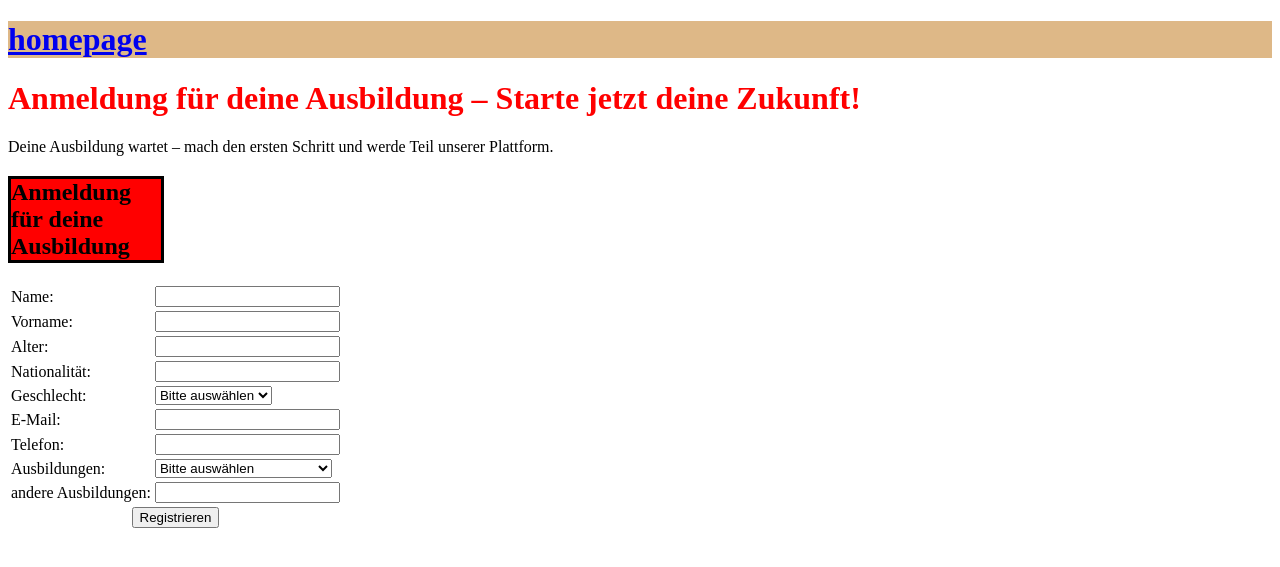
After one commit to QuangLeGerman/Ausbildungsportal3, a PHP site: page /Ausbildungsanmeldung.html in a window 1280 px wide. The commit adds this page. Shown: the top 567 px of the page. Run offline with PHP 8.4, Linux system fonts and the light colour scheme.

Commit message:
first commit

```diff
--- /dev/null
+++ b/Ausbildungsanmeldung.html
@@ -0,0 +1,98 @@
+<!DOCTYPE html>
+<html lang="en">
+  <head>
+    <meta charset="UTF-8" />
+    <meta name="viewport" content="width=device-width, initial-scale=1.0" />
+    <link rel="stylesheet" href="style.css" />
+    <title>Ausbildungsanmeldung</title>
+  </head>
+  <h1 class="homepage1"> <a href="./index.html">homepage</a></h1>
+  <h1 style="color: red">Anmeldung für deine Ausbildung – Starte jetzt deine Zukunft!</h1>
+
+    Deine Ausbildung wartet – mach den ersten Schritt und werde Teil unserer
+    Plattform.
+  </h1>
+  <h2 class="mauregistrierung1">Anmeldung für deine Ausbildung</h2>
+  <form action="/register" method="post">
+    <table>
+      <tr>
+        <td><label for="name">Name:</label></td>
+
+        <td><input type="text" id="name" name="name" required /></td>
+      </tr>
+      <tr>
+        <td><label for="Vorname">Vorname:</label></td>
+        <td><input type="text" id="name" name="name" required /></td>
+      </tr>
+      <tr>
+        <td><label for="age">Alter:</label></td>
+        <td><input type="number" id="age" name="age" required /></td>
+      </tr>
+      <tr>
+        <td><label for="nationality">Nationalität:</label></td>
+        <td>
+          <input type="text" id="nationality" name="nationality" required />
+        </td>
+      </tr>
+      <tr>
+        <td><label for="gender">Geschlecht:</label></td>
+        <td>
+          <select id="gender" name="gender" required>
+            <option value="">Bitte auswählen</option>
+            <option value="männlich">Männlich</option>
+            <option value="weiblich">Weiblich</option>
+            <option value="divers">Divers</option>
+          </select>
+        </td>
+      </tr>
+      <tr>
+        <td><label for="email">E-Mail:</label></td>
+        <td><input type="email" id="email" name="email" required /></td>
+      </tr>
+      <tr>
+        <td><label for="Telefon">Telefon:</label></td>
+        <td><input type="Telefon" id="Telefon" name="Telefon" required /></td>
+      </tr>
+      <tr>
+        <td><label for="Ausbildung">Ausbildungen:</label></td>
+        <td>
+          <select id="Ausbildung" name="Ausbildung" required>
+            <option value="">Bitte auswählen</option>
+            <option value="Hotelfachmann/-frau">Hotelfachmann/-frau</option>
+            <option value="Krankenschwester">Krankenschwester</option>
+            <option value="Altenpflege">Altenpfleger</option>
+            <option value="Techniker/-in">Techniker/-in</option>
+            <option value="Hausmeister">Hausmeister</option>
+            <option value="Verkäufer/-in">Verkäufer/-in</option>
+            <option value="Busfahrer/-in">Busfahrer/-in</option>
+            <option value="Bauer">Bauer</option>
+            <option value="Koch">Koch</option>
+            <option value="Restaurantfachmann/-frau">
+              Restaurantfachmann/-frau
+            </option>
+            <option value="Elektroniker">Elektroniker</option>
+          </select>
+        </td>
+      </tr>
+      <tr>
+        <td><label for="andere Ausbildungen">andere Ausbildungen:</label></td>
+
+        <td>
+          <input
+            type="text"
+            id="andere Ausbildungen"
+            name="andere Ausbildungen"
+            required
+          />
+        </td>
+      </tr>
+
+      <tr class="registrierung2">
+        <td colspan="2" style="text-align: center">
+          <button type="submit">Registrieren</button>
+        </td>
+      </tr>
+    </table>
+  </form>
+  <body></body>
+</html>
--- a/MA_ANMELDEN.html
+++ b/MA_ANMELDEN.html
@@ -6,6 +6,7 @@
     <link rel="stylesheet" href="style.css" />
     <title>Anmelden für MA</title>
   </head>
+  <h1 class="homepage1"> <a href="./index.html">homepage</a></h1>
   <h1 class="malogin">Mitarbeiter-Login</h1>
   <p>
     Willkommen im internen Bereich von APDA. <br />
--- a/anmelden_login.html
+++ b/anmelden_login.html
@@ -5,8 +5,10 @@
     <meta name="viewport" content="width=device-width, initial-scale=1.0" />
 <link rel="stylesheet" href="style.css">
 
+
     <title>Anmelden-Login</title>
   </head>
+  <h1 class="homepage1"> <a href="./index.html">homepage</a></h1>
   <h1 class="anmelden1">Anmelden / Log-in</h1>
 
   <p>
--- a/ausbildungen.html
+++ b/ausbildungen.html
@@ -5,6 +5,7 @@
     <meta name="viewport" content="width=device-width, initial-scale=1.0" />
     <title>Ausbildungen</title>
   </head>
+  <h1 class="homepage1"> <a href="./index.html">homepage</a></h1>
   <h1 style="color: brown;">Ausbildung zum/zur Hotelfachmann / Hotelfachfrau</h1>
   <h1>Berufsbild</h1>
   <h2>
--- a/index.html
+++ b/index.html
@@ -6,6 +6,7 @@
     <link rel="stylesheet" href="style.css" />
     <title>Document</title>
   </head>
+  <h1 class="homepage1"> <a href="./index.html">homepage</a></h1>
   <h1>
     <div class="anhnentrang">
       <img src="./img/R1.jpg" alt="" class="anhnen" />
@@ -25,6 +26,8 @@
       <span class="s1"><a href="./registrieren.html">Registrieren</a></span>
       <span class="s1"><a href="./anmelden_login.html">Anmelden/Log-in</a></span>
       <span class="s1"><a href="./anmelden_login.html">MA Anmelden</a></span>
+      <span class="s1"><a href="./Ausbildungsanmeldung.html">Ausbildungsanmeldung</a></span>
+
     </div>
   </h1>
   <div class="logo">
--- a/kontakt.html
+++ b/kontakt.html
@@ -5,6 +5,7 @@
     <meta name="viewport" content="width=device-width, initial-scale=1.0" />
     <title>Kontakt</title>
   </head>
+  <h1 class="homepage1"> <a href="./index.html">homepage</a></h1>
   <h1>Kontakt – Wir sind für dich da!</h1>
   Du hast Fragen zu einer Ausbildung in Deutschland,
   <br />
--- a/registrieren.html
+++ b/registrieren.html
@@ -3,8 +3,10 @@
   <head>
     <meta charset="UTF-8" />
     <meta name="viewport" content="width=device-width, initial-scale=1.0" />
+    <link rel="stylesheet" href="style.css" />
     <title>Registrieren</title>
   </head>
+  <h1 class="homepage1"> <a href="./index.html">homepage</a></h1>
   <h1 style="color: red">Registrieren – Starte jetzt deine Zukunft!</h1>
   <p>
     Du suchst eine Ausbildung in Deutschland? <br />
@@ -39,10 +41,10 @@
   <ol>
     Beratung oder passende Ausbildung erhalten – wir melden uns bei dir!
   </ol>
-  <h1><a href="./index.html"> [➡ Jetzt registrieren]</a></h1>
+  <h1><a href="./registrierung.html"> [➡ Jetzt registrieren]</a></h1>
   <h1>
     Deine Ausbildung wartet – mach den ersten Schritt und werde Teil unserer
     Plattform.
-  </h1>
+
   <body></body>
 </html>
--- a/service.html
+++ b/service.html
@@ -5,6 +5,7 @@
     <meta name="viewport" content="width=device-width, initial-scale=1.0" />
     <title>Service</title>
   </head>
+  <h1 class="homepage1"> <a href="./index.html">homepage</a></h1>
   <h1>
     Unser Service – Persönliche Beratung & Unterstützung auf deinem Weg <br />
     zur Ausbildung
--- a/style.css
+++ b/style.css
@@ -48,3 +48,16 @@ div > .s1:hover {
   color: brown;
   font-size: 15px;
 }
+div > .s1 {
+  color: black;
+}
+.mauregistrierung1 {
+  color: black;
+  border: 3px solid;
+  width: 150px;
+  background-color: red;
+}
+.homepage1 {
+  color: chartreuse;
+  background-color: burlywood;
+}
--- a/unser_partner.html
+++ b/unser_partner.html
@@ -5,6 +5,7 @@
     <meta name="viewport" content="width=device-width, initial-scale=1.0" />
     <title>Unser Partner</title>
   </head>
+  <h1 class="homepage1"> <a href="./index.html">homepage</a></h1>
   <h1>Unsere Partner</h1>
   <p>
     Starke Partnerschaften – für eine starke Zukunft. Hinter dem Erfolg unserer
--- a/überuns.html
+++ b/überuns.html
@@ -5,6 +5,7 @@
     <meta name="viewport" content="width=device-width, initial-scale=1.0" />
     <title>Über uns</title>
   </head>
+  <h1 class="homepage1"> <a href="./index.html">homepage</a></h1>
   <h1>Über uns</h1>
   <p>
     Willkommen auf APDA – deinem Partner für den erfolgreichen Start ins
```
Also changed, not shown: registrierung.html (added, +60 -0 lines).
